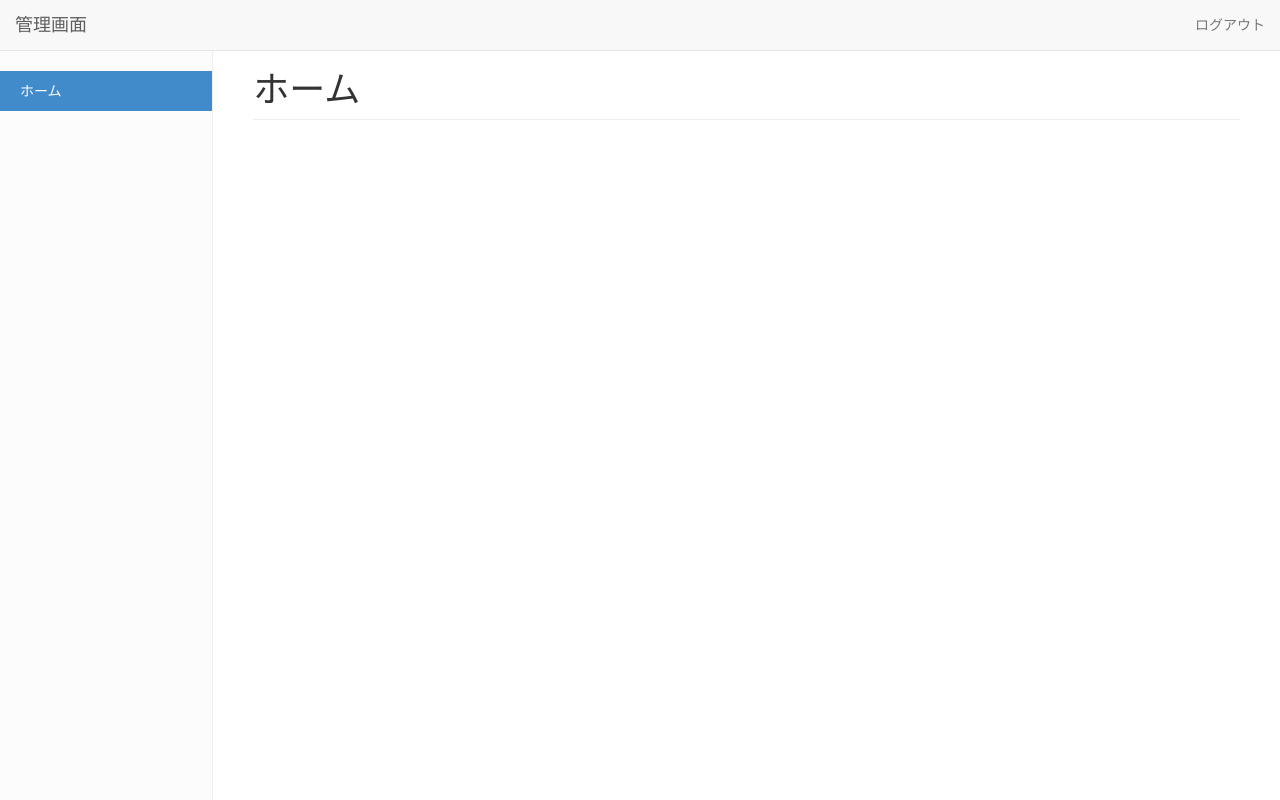
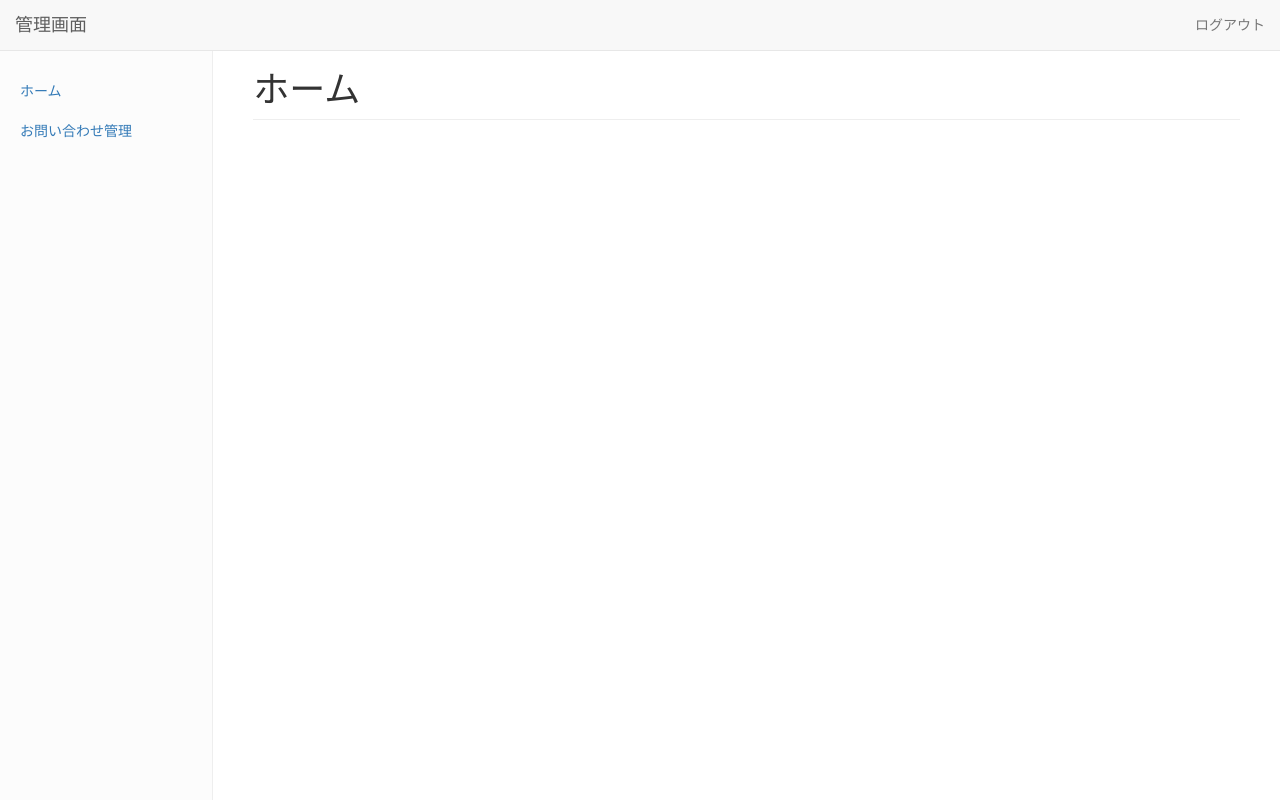
Before and after one commit to junk83/cakephp_admin, a CakePHP app: template app/View/Homes/home.ctp in a window 1280 px wide. Run offline with PHP 8.4 and a stand-in for CakePHP, Linux system fonts and the light colour scheme; the template is opened without the code that fills it, so the values that code supplies are empty; some libraries are stand-ins or nearby versions.

Commit message:
お問い合わせ管理機能の追加

```diff
--- a/app/Config/routes.php
+++ b/app/Config/routes.php
@@ -29,6 +29,10 @@
 
     Router::connect('/home', array('controller' => 'homes', 'action' => 'home'));
 
+   Router::connect('/contacts', array('controller' => 'homes', 'action' => 'contacts'));
+
+   Router::connect('/contacts/detail/:id', array('controller' => 'homes', 'action' => 'detail'), array('id' => '[0-9]+'));
+
 	Router::connect('/:action', array('controller' => 'users'));
 
 
--- a/app/View/Elements/header.ctp
+++ b/app/View/Elements/header.ctp
@@ -1,13 +1,26 @@
+<?php echo $this->Html->css('cake.home_style'); ?>
+<?= $this->assign('title', '管理画面') ?>
+
 <nav class="navbar navbar-default navbar-fixed-top">
     <div class="container-fluid">
       <div class="navbar-header">
-        <a class="navbar-brand" href="#">管理画面</a>
+        <a class="navbar-brand" href="/cakephp_admin/home">管理画面</a>
       </div>
       <div id="navbar" class="navbar-collapse collapse">
         <ul class="nav navbar-nav navbar-right">
-          <li><a href="#"><?php echo $user_data['name'] ?></a></li>
+          <li><a href="#"><?php if($user) echo $user; ?></a></li>
           <li><a href="/cakephp_admin/logout">ログアウト</a></li>
         </ul>
       </div>
     </div>
 </nav>
+<div class="container-fluid">
+    <div class="row">
+      <div class="col-sm-3 col-md-2 sidebar">
+          <ul class="nav nav-sidebar">
+              <li class=<?php if($this->action == 'home') echo "active" ?>><a href="/cakephp_admin/home">ホーム</a></li>
+              <li class=<?php if($this->action == 'contacts' || $this->action == 'detail') echo "active" ?>><a href="/cakephp_admin/contacts">お問い合わせ管理</a></li>
+          </ul>
+      </div>
+    </div>
+</div>
--- a/app/View/Homes/home.ctp
+++ b/app/View/Homes/home.ctp
@@ -1,15 +1,5 @@
-<?php echo $this->Html->css('cake.home_style'); ?>
 <?php echo $this->element('header');?>
 
-<div class="container-fluid">
-    <div class="row">
-    <div class="col-sm-3 col-md-2 sidebar">
-        <ul class="nav nav-sidebar">
-        <li class="active"><a href="home">ホーム</a></li>
-        </ul>
-    </div>
-    <div class="col-sm-9 col-sm-offset-3 col-md-10 col-md-offset-2 main">
-        <h1 class="page-header">ホーム</h1>
-    </div>
-    </div>
+<div class="col-sm-9 col-sm-offset-3 col-md-10 col-md-offset-2 main">
+    <h1 class="page-header">ホーム</h1>
 </div>
--- a/app/View/Layouts/default.ctp
+++ b/app/View/Layouts/default.ctp
@@ -3,12 +3,12 @@
 <html>
 <head>
   <meta charset="utf-8" />
-  <title><?php echo $title_for_layout; ?></title>
+  <title><?php echo $this->fetch('title'); ?></title>
 
   <link rel="stylesheet" href="https://maxcdn.bootstrapcdn.com/bootstrap/3.3.6/css/bootstrap.min.css" integrity="sha384-1q8mTJOASx8j1Au+a5WDVnPi2lkFfwwEAa8hDDdjZlpLegxhjVME1fgjWPGmkzs7" crossorigin="anonymous">
 
 </head>
   <body>
-    <?php echo $content_for_layout; ?>
+    <?php echo $this->fetch('content'); ?>
   </body>
 </html>
```
Also changed, not shown: app/Controller/HomesController.php (+24 -9 lines), 11 other files.
